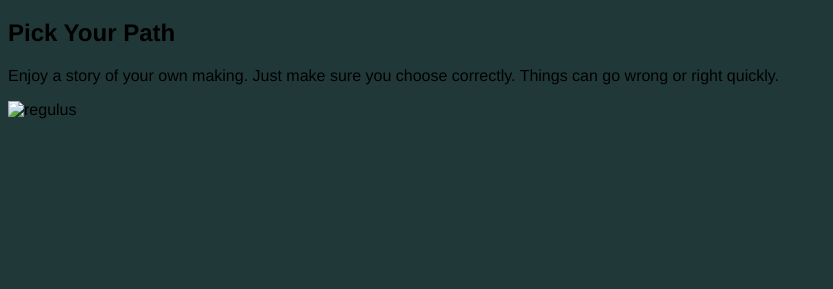
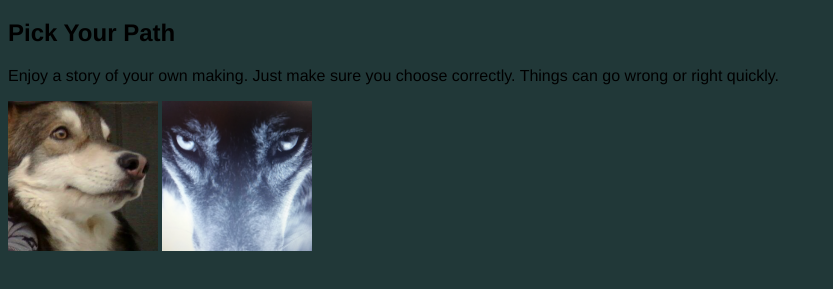
Before and after one commit to LadySechols/LadySechols.github.io, a plain HTML site: page index.html in a window 1280 px wide. Shown: the part 61-350 px from the top of the page, without its empty margins (0-833 px from the left). Drawn offline with Linux system fonts and the light colour scheme.

Commit message:
photo size

```diff
--- a/index.html
+++ b/index.html
@@ -15,7 +15,8 @@
     <div>
         <p>Enjoy a story of your own making. Just make sure you choose correctly. Things can go wrong or right quickly.</p>
 
-        <img src="regface.png" alt="regulus">
+        <img src="img/regface.png" alt="Good Choice" height="150" width="150"/>
+        <img src="img/sirwolf.png" alt="Bad Choice" height="150" width="150"/>
 
     </div>
 
```
